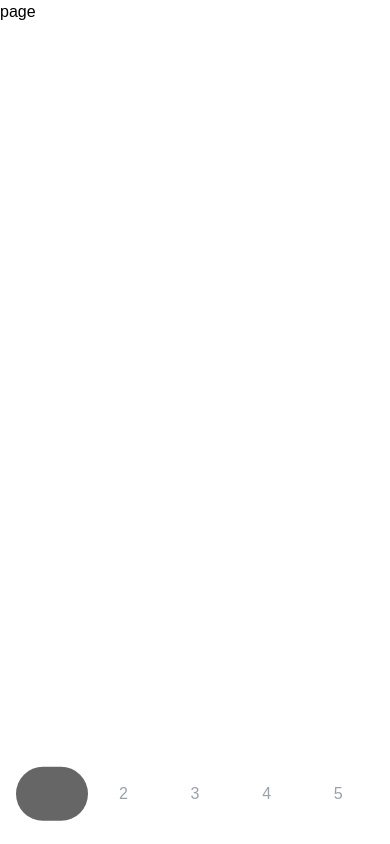
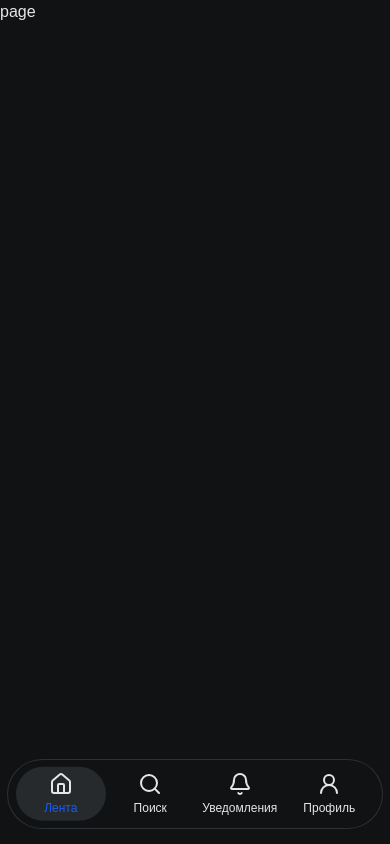
Before and after one commit to lvd536/devnet, a Next.js app: page /login in a window 390 px wide. Built offline with nearby package versions, Linux system fonts and the light colour scheme; no server answers.

Commit message:
- Add icons & labels for nav items

```diff
--- a/app/(auth)/layout.tsx
+++ b/app/(auth)/layout.tsx
@@ -32,9 +32,7 @@ export default function AuthLayout({
     return (
         <>
             <NavBar />
-            <main className="w-full lg:w-[700px] bg-white/20 h-full">
-                {children}
-            </main>
+            <main className="w-full lg:w-[700px] h-full">{children}</main>
         </>
     );
 }
--- a/app/(protected)/page.tsx
+++ b/app/(protected)/page.tsx
@@ -1,65 +1,7 @@
 import Image from "next/image";
 
 export default function Home() {
-  return (
-    <div className="flex min-h-screen items-center justify-center bg-zinc-50 font-sans dark:bg-black">
-      <main className="flex min-h-screen w-full max-w-3xl flex-col items-center justify-between py-32 px-16 bg-white dark:bg-black sm:items-start">
-        <Image
-          className="dark:invert"
-          src="/next.svg"
-          alt="Next.js logo"
-          width={100}
-          height={20}
-          priority
-        />
-        <div className="flex flex-col items-center gap-6 text-center sm:items-start sm:text-left">
-          <h1 className="max-w-xs text-3xl font-semibold leading-10 tracking-tight text-black dark:text-zinc-50">
-            To get started, edit the page.tsx file.
-          </h1>
-          <p className="max-w-md text-lg leading-8 text-zinc-600 dark:text-zinc-400">
-            Looking for a starting point or more instructions? Head over to{" "}
-            <a
-              href="https://vercel.com/templates?framework=next.js&utm_source=create-next-app&utm_medium=appdir-template-tw&utm_campaign=create-next-app"
-              className="font-medium text-zinc-950 dark:text-zinc-50"
-            >
-              Templates
-            </a>{" "}
-            or the{" "}
-            <a
-              href="https://nextjs.org/learn?utm_source=create-next-app&utm_medium=appdir-template-tw&utm_campaign=create-next-app"
-              className="font-medium text-zinc-950 dark:text-zinc-50"
-            >
-              Learning
-            </a>{" "}
-            center.
-          </p>
-        </div>
-        <div className="flex flex-col gap-4 text-base font-medium sm:flex-row">
-          <a
-            className="flex h-12 w-full items-center justify-center gap-2 rounded-full bg-foreground px-5 text-background transition-colors hover:bg-[#383838] dark:hover:bg-[#ccc] md:w-[158px]"
-            href="https://vercel.com/new?utm_source=create-next-app&utm_medium=appdir-template-tw&utm_campaign=create-next-app"
-            target="_blank"
-            rel="noopener noreferrer"
-          >
-            <Image
-              className="dark:invert"
-              src="/vercel.svg"
-              alt="Vercel logomark"
-              width={16}
-              height={16}
-            />
-            Deploy Now
-          </a>
-          <a
-            className="flex h-12 w-full items-center justify-center rounded-full border border-solid border-black/[.08] px-5 transition-colors hover:border-transparent hover:bg-black/[.04] dark:border-white/[.145] dark:hover:bg-[#1a1a1a] md:w-[158px]"
-            href="https://nextjs.org/docs?utm_source=create-next-app&utm_medium=appdir-template-tw&utm_campaign=create-next-app"
-            target="_blank"
-            rel="noopener noreferrer"
-          >
-            Documentation
-          </a>
-        </div>
-      </main>
-    </div>
-  );
+    return (
+        <div className="flex min-h-screen items-center justify-center"></div>
+    );
 }
--- a/app/globals.css
+++ b/app/globals.css
@@ -52,8 +52,8 @@
 }
 
 body {
-    background: var(--background);
-    color: var(--foreground);
+    background: var(--color-background);
+    color: var(--color-text);
     font-family: Arial, Helvetica, sans-serif;
     transition:
         background-color 0.3s ease,
--- a/app/layout.tsx
+++ b/app/layout.tsx
@@ -25,7 +25,7 @@ export default function RootLayout({
     return (
         <html lang="en">
             <body
-                className={`${geistSans.variable} ${geistMono.variable} antialiased flex justify-center items-center h-screen gap-2`}
+                className={`${geistSans.variable} ${geistMono.variable} antialiased flex justify-center items-center h-screen gap-2 bg-background dark`}
             >
                 {children}
             </body>
--- a/components/NavBar.tsx
+++ b/components/NavBar.tsx
@@ -1,37 +1,43 @@
 "use client";
 
+import { NAV_ITEMS } from "@/consts/navItems";
 import { useState } from "react";
 
 export default function NavBar() {
     const [currentPage, setCurrentPage] = useState<number>(0);
 
-    const leftPosition = currentPage * 20;
-    const topPosition = currentPage * 20 + 10;
+    const leftPosition = currentPage * 25;
+    const topPosition = currentPage * 25 + 12;
 
     return (
-        <nav className="flex items-center justify-center max-lg:fixed max-lg:inset-x-0 max-lg:mx-auto bottom-4 left-0 w-[calc(100vw-16px)] h-[68px] lg:h-[350px] lg:w-[74px] bg-white/5 rounded-full">
+        <nav className="flex items-center justify-center max-lg:fixed max-lg:inset-x-0 max-lg:mx-auto bg-background bottom-4 left-0 w-[calc(100vw-16px)] h-[68px] lg:h-[350px] lg:w-[74px] rounded-full ring ring-border">
             <div className="flex relative items-center justify-center w-full h-full mx-2 lg:flex-col">
-                {[0, 1, 2, 3, 4].map((index) => (
+                {NAV_ITEMS.map((item, index) => (
                     <a
                         key={index}
-                        className={`flex items-center justify-center w-1/5 lg:w-9/10 lg:h-1/5 cursor-pointer ${
+                        className={`flex flex-col gap-1 items-center justify-center w-1/4 lg:w-9/10 lg:h-1/4 cursor-pointer transition-text duration-300 z-10 ${
                             currentPage === index
-                                ? "text-white"
-                                : "text-gray-400"
-                        }`}
+                                ? "text-card"
+                                : "text-text-muted"
+                        } max-lg:text-text`}
                         onClick={() => setCurrentPage(index)}
                     >
-                        {index + 1}
+                        <item.Icon />
+                        <h1
+                            className={`lg:hidden text-xs ${currentPage === index && "text-blue-600"} transition-text duration-300`}
+                        >
+                            {item.label}
+                        </h1>
                     </a>
                 ))}
 
                 <div
                     style={{ left: `${leftPosition}%` }}
-                    className="lg:hidden absolute top-1/2 -translate-y-1/2 w-1/5 h-8/10 bg-black/60 rounded-full transition-all duration-300 pointer-events-none"
+                    className="lg:hidden absolute top-1/2 -translate-y-1/2 w-1/4 h-8/10 bg-border-light rounded-full transition-all duration-300 pointer-events-none z-2"
                 />
                 <div
                     style={{ top: `${topPosition}%` }}
-                    className="max-lg:hidden absolute w-10 h-10 bg-black/60 rounded-full transition-all duration-300 pointer-events-none -translate-y-1/2"
+                    className="max-lg:hidden absolute w-12 h-12 bg-text rounded-full transition-all duration-300 pointer-events-none -translate-y-1/2 z-2"
                 />
             </div>
         </nav>
--- /dev/null
+++ b/consts/navItems.ts
@@ -0,0 +1,20 @@
+import { House, UserRound, Search, Bell, type LucideIcon } from "lucide-react";
+
+export const NAV_ITEMS: { Icon: LucideIcon; label: string }[] = [
+    {
+        Icon: House,
+        label: "Лента",
+    },
+    {
+        Icon: Search,
+        label: "Поиск",
+    },
+    {
+        Icon: Bell,
+        label: "Уведомления",
+    },
+    {
+        Icon: UserRound,
+        label: "Профиль",
+    },
+] as const;
```
